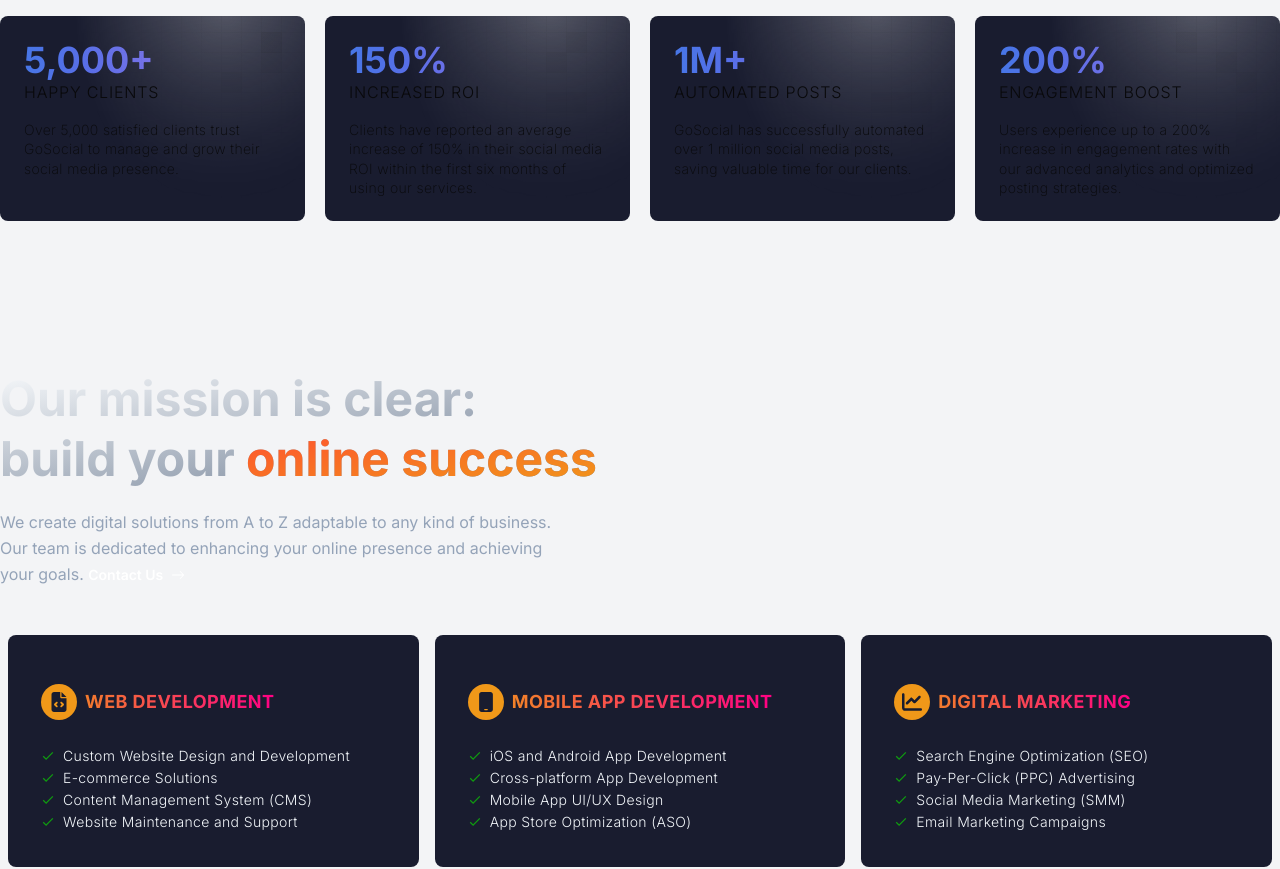
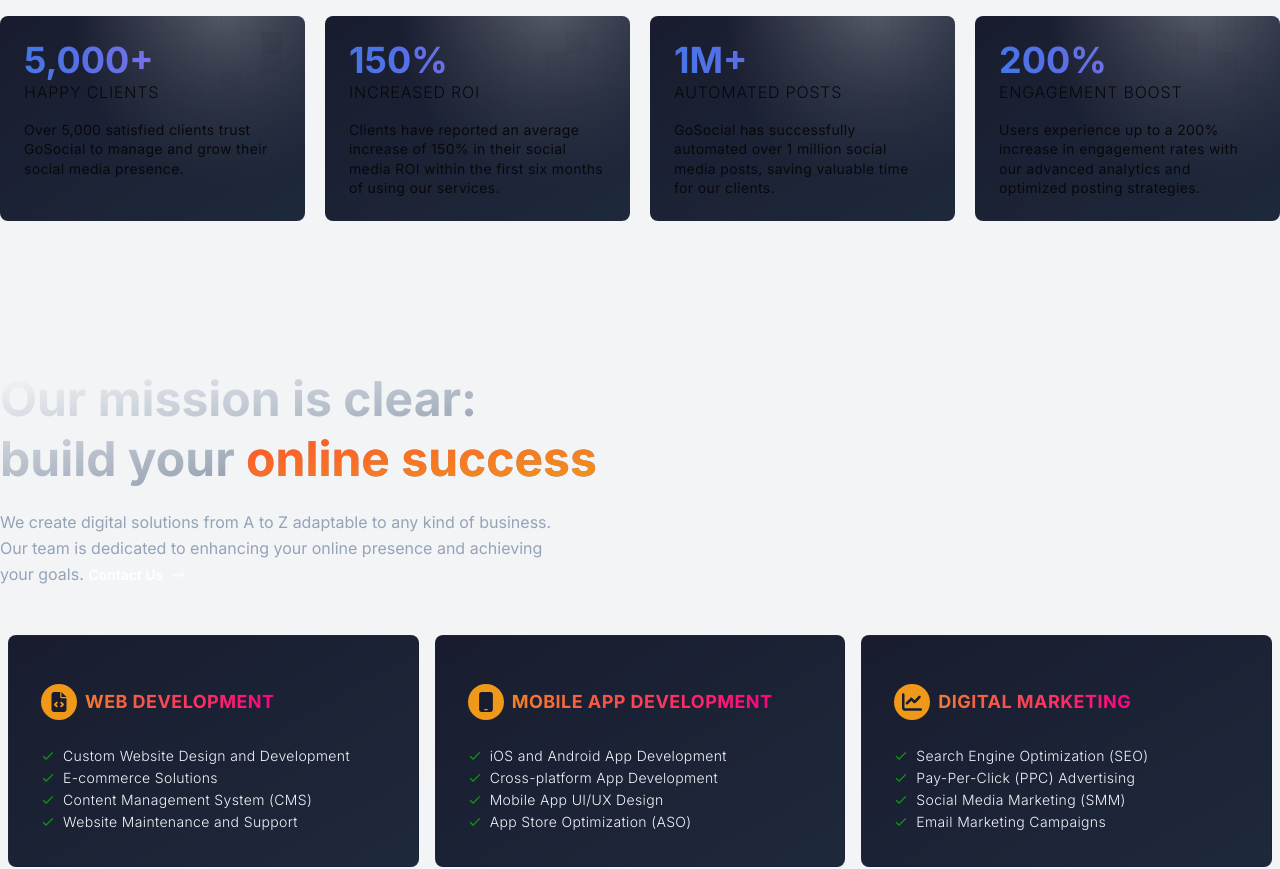
Before and after one commit to borisvicena/gosocial, a Next.js app: page / in a window 1280 px wide. Shown: the part 860-1729 px from the top of the page. Built offline with nearby package versions, Linux system fonts and the light colour scheme.

Commit message:
fix(gradient): Added gradient to solid color backgrounds

```diff
--- a/components/KeyStatistics.tsx
+++ b/components/KeyStatistics.tsx
@@ -7,15 +7,16 @@ const KeyStatistics = () => {
     <div className="pt-20 lg:pt-30 max-w-7xl mx-auto">
       <div className="grid grid-cols-1 sm:grid-cols-2 md:grid-cols-2 lg:grid-cols-4 gap-10 md:gap-5 mx-auto">
         {gridItems.map(({ id, title, value, description }) => (
-          <div key={id} className="relative bg-[#191c2f] p-6 rounded-lg overflow-hidden">
+          <div
+            key={id}
+            className="relative bg-gradient-to-br from-[#191c2f] to-slate-800 p-6 rounded-lg overflow-hidden"
+          >
             <Grid size={20} />
             <p className="text-4xl font-bold text-transparent bg-gradient-to-r from-[#4776E6] to-[#8E54E9] bg-clip-text">
               {value}
             </p>
             <p className="text-base font-light uppercase tracking-wider dark:text-white relative z-20">{title}</p>
-            <p className="dark:text-slate-100 mt-4 text-sm font-extralight tracking-wide leading-snug relative z-20">
-              {description}
-            </p>
+            <p className="dark:text-slate-400 mt-4 text-sm tracking-wide leading-snug relative z-20">{description}</p>
           </div>
         ))}
       </div>
--- a/components/ui/CardHover.tsx
+++ b/components/ui/CardHover.tsx
@@ -72,7 +72,7 @@ export const Card = ({ className, children }: { className?: string; children: Re
   return (
     <div
       className={cn(
-        "rounded-lg h-full w-full p-4 overflow-hidden bg-[#191c2f] border border-transparent dark:border-white/[0.2] group-hover:border-[#ff0084] relative z-20",
+        "rounded-lg h-full w-full p-4 overflow-hidden bg-gradient-to-br from-[#191c2f] to-slate-800 border border-transparent dark:border-white/[0.2] group-hover:border-[#ff0084] relative z-20",
         className
       )}
     >
```
